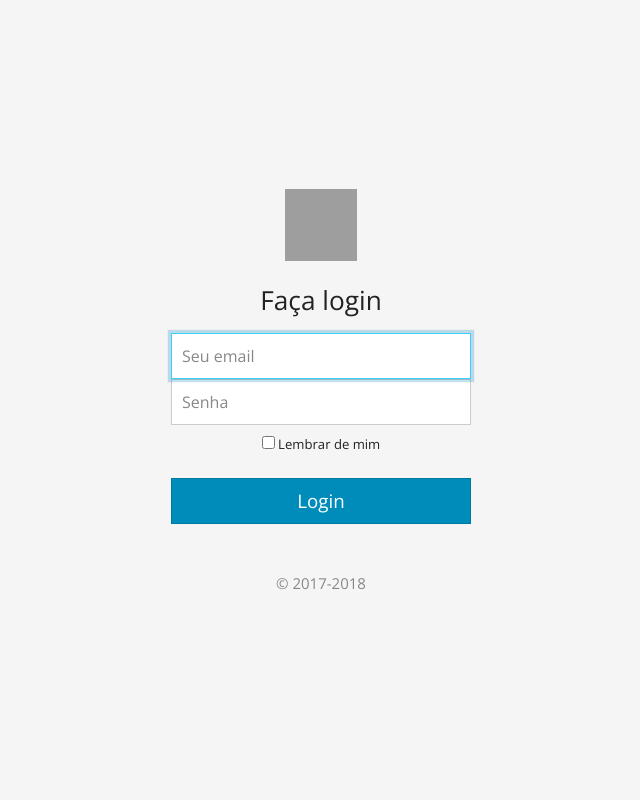
After one commit to Fabriciomilitino/crud-basico-exemplo, a PHP site: page /auth/login.php in a window 1280 px wide. The commit adds this page. Shown: the whole page, without its empty margins (319-959 px from the left). Run offline with PHP 8.4, Linux system fonts and the light colour scheme; grey boxes are pictures that could not be loaded.

Commit message:
Autenticação

```diff
--- /dev/null
+++ b/auth/login.php
@@ -0,0 +1,37 @@
+
+<!doctype html>
+<html lang="pt-br">
+  <head>
+    <meta charset="utf-8">
+    <meta name="viewport" content="width=device-width, initial-scale=1, shrink-to-fit=no">
+    <meta name="description" content="">
+    <meta name="author" content="">
+    <link rel="icon" href="../../../../favicon.ico">
+
+    <title>Template de login, usando Bootstrap.</title>
+
+    <!-- Bootstrap core CSS -->
+    <link href="/css/bootstrap.min.css" rel="stylesheet">
+
+    <!-- Custom styles for this template -->
+    <link href="/css/signin.css" rel="stylesheet">
+  </head>
+
+  <body class="text-center">
+    <form class="form-signin" action="/auth/autenticar.php" method="post">
+      <img class="mb-4" src="../../assets/brand/bootstrap-solid.svg" alt="" width="72" height="72">
+      <h1 class="h3 mb-3 font-weight-normal">Faça login</h1>
+      <label for="inputEmail" class="sr-only">Endereço de email</label>
+      <input type="text" name="login" id="inputEmail" class="form-control" placeholder="Seu email"  autofocus>
+      <label for="inputPassword" class="sr-only">Senha</label>
+      <input type="password" name="senha" id="inputPassword" class="form-control" placeholder="Senha" >
+      <div class="checkbox mb-3">
+        <label>
+          <input type="checkbox" value="remember-me"> Lembrar de mim
+        </label>
+      </div>
+      <button class="btn btn-lg btn-primary btn-block" type="submit">Login</button>
+      <p class="mt-5 mb-3 text-muted">&copy; 2017-2018</p>
+    </form>
+  </body>
+</html>
--- /dev/null
+++ b/auth/logout.php
@@ -0,0 +1,6 @@
+<?php
+    include('verificarAutenticacao.php');
+
+    unset($_SESSION['authLogin']);
+
+    header('location: /index.php');
--- a/contatos.php
+++ b/contatos.php
@@ -1,6 +1,5 @@
 <?php
-    session_start();
-
+    include('auth/verificarAutenticacao.php');
     include('inc/conexao.php');
 
     $sql = "SELECT c.*, g.nome AS grupo FROM contatos c LEFT JOIN grupos g ON g.id = c.grupo_id ORDER BY c.id DESC";
--- a/contatos_cad.php
+++ b/contatos_cad.php
@@ -1,4 +1,5 @@
 <?php
+    include('auth/verificarAutenticacao.php');
     include('inc/conexao.php');
 
     $sql = 'SELECT * FROM grupos ORDER BY nome ASC';
--- a/contatos_cad_save.php
+++ b/contatos_cad_save.php
@@ -1,6 +1,5 @@
 <?php
-    session_start();
-
+    include('auth/verificarAutenticacao.php');
     include('inc/conexao.php');
 
     if(!empty($_POST['nome']) && !empty($_POST['email']) && !empty($_POST['fone']) && !empty($_POST['grupo_id'])) {
--- a/contatos_delete.php
+++ b/contatos_delete.php
@@ -1,5 +1,5 @@
 <?php
-    session_start();
+    include('auth/verificarAutenticacao.php');
     include('inc/conexao.php');
 
     if(!empty($_POST['id'])) {
--- a/contatos_update.php
+++ b/contatos_update.php
@@ -1,4 +1,5 @@
 <?php
+    include('auth/verificarAutenticacao.php');
     include('inc/conexao.php');
 
     if(!empty($_GET['id'])) {
--- a/contatos_update_save.php
+++ b/contatos_update_save.php
@@ -1,4 +1,5 @@
 <?php
+    include('auth/verificarAutenticacao.php');
     include('inc/conexao.php');
 
     if(!empty($_POST['id']) && !empty($_POST['nome']) && !empty($_POST['email']) && !empty($_POST['fone']) && !empty($_POST['grupo_id'])) {
--- /dev/null
+++ b/css/signin.css
@@ -0,0 +1,44 @@
+html,
+body {
+  height: 100%;
+}
+
+body {
+  display: -ms-flexbox;
+  display: flex;
+  -ms-flex-align: center;
+  align-items: center;
+  padding-top: 40px;
+  padding-bottom: 40px;
+  background-color: #f5f5f5;
+}
+
+.form-signin {
+  width: 100%;
+  max-width: 330px;
+  padding: 15px;
+  margin: auto;
+}
+.form-signin .checkbox {
+  font-weight: 400;
+}
+.form-signin .form-control {
+  position: relative;
+  box-sizing: border-box;
+  height: auto;
+  padding: 10px;
+  font-size: 16px;
+}
+.form-signin .form-control:focus {
+  z-index: 2;
+}
+.form-signin input[type="email"] {
+  margin-bottom: -1px;
+  border-bottom-right-radius: 0;
+  border-bottom-left-radius: 0;
+}
+.form-signin input[type="password"] {
+  margin-bottom: 10px;
+  border-top-left-radius: 0;
+  border-top-right-radius: 0;
+}
```
Also changed, not shown: auth/autenticar.php (added, +33 -0 lines), auth/verificarAutenticacao.php (added, +11 -0 lines), database/contatos_app.sql (+11 -0 lines), inc/conexao.php (+5 -5 lines), index.php (+8 -1 lines).
